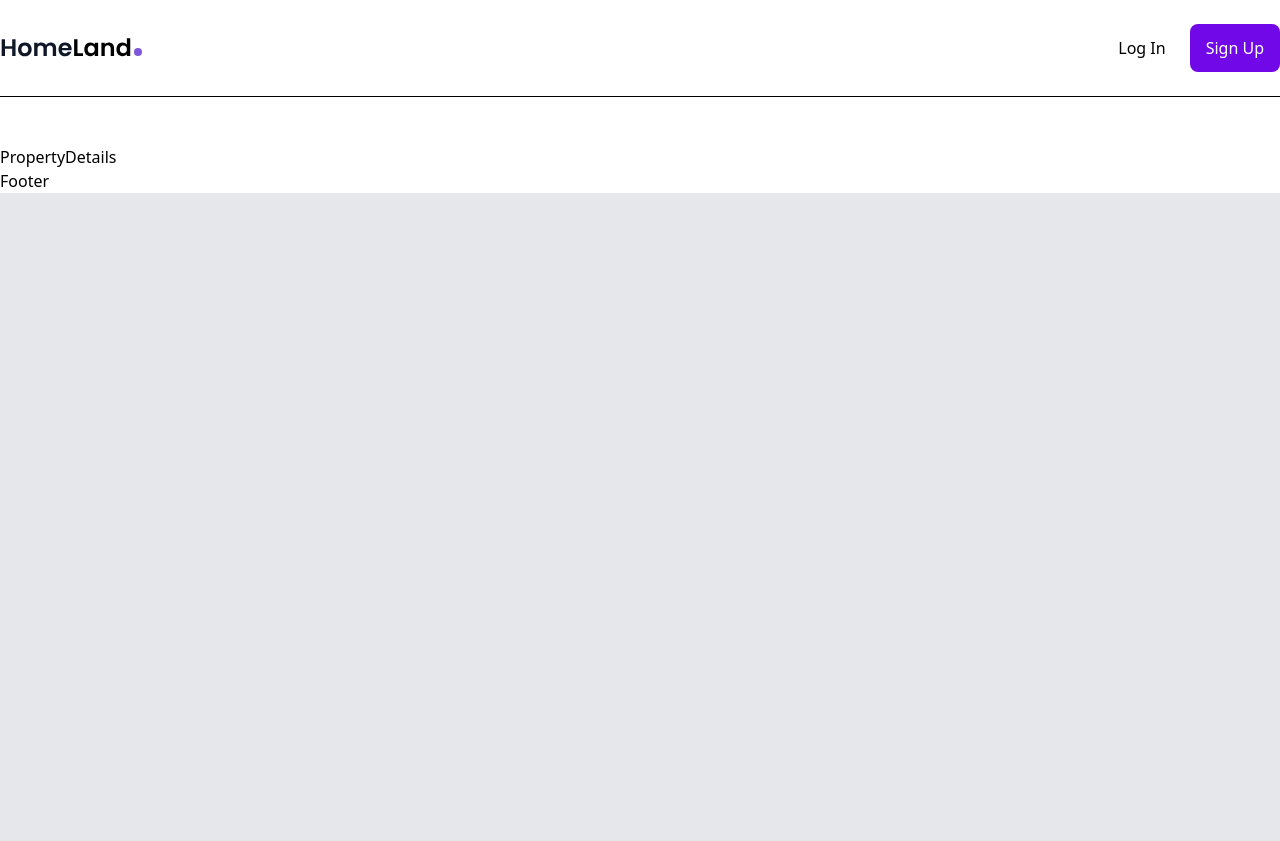
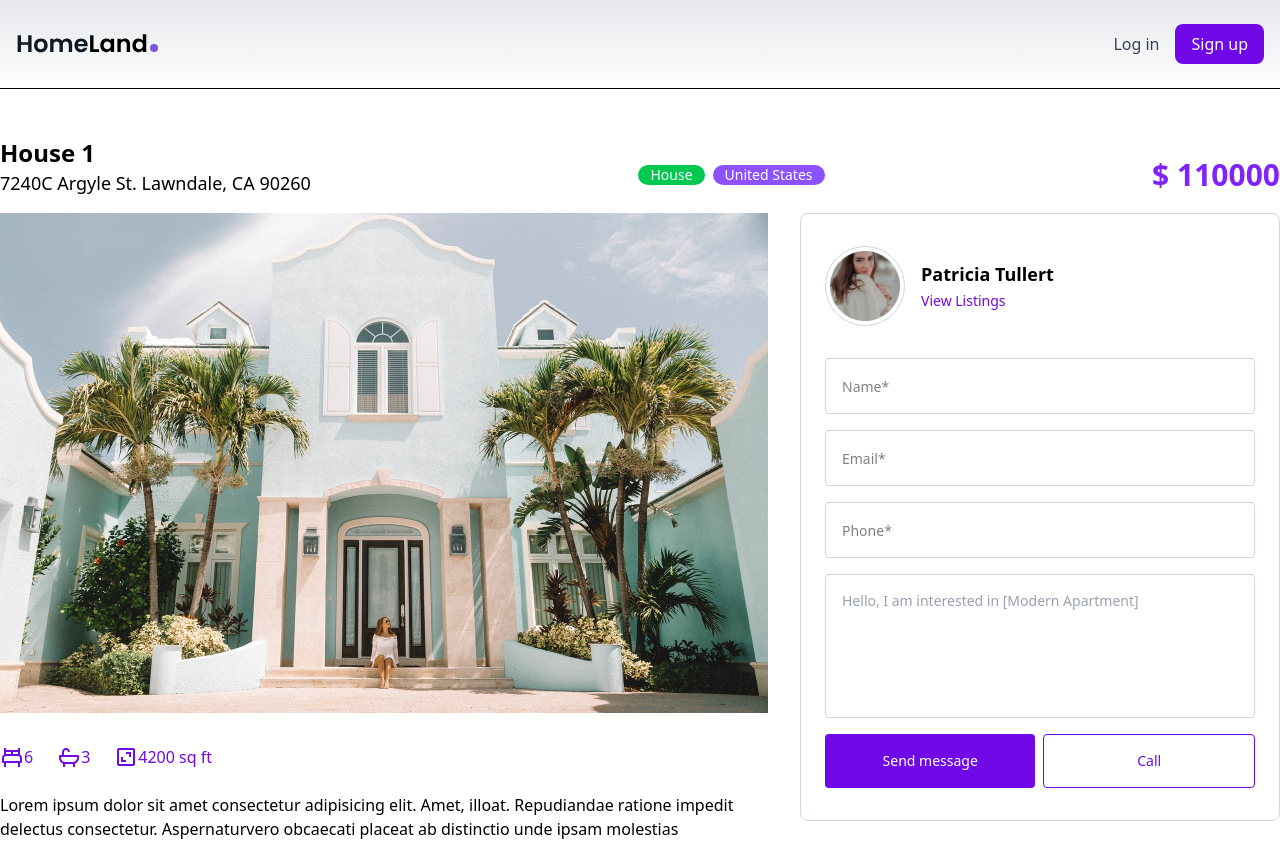
Before and after one commit to rambedade/homestays__, a React (Vite) app in the folder real-estate-main/: page /property/1 in a window 1280 px wide. Shown: the top 841 px of the page. Before the commit the page ends 800 px from the top, so only its background shows below. Built offline with nearby package versions, Linux system fonts and the light colour scheme.

Commit message:
Added Property Details Page

```diff
--- a/real-estate-main/src/components/Header.jsx
+++ b/real-estate-main/src/components/Header.jsx
@@ -4,29 +4,26 @@
 
 const Header = () => {
   return (
-    <>
-      <header className="py-6 mb-12 border-b">
-        <div className="container mx-auto flex justify-between items-center">
-          {/* logo */}
+    <header className="py-6 mb-12 border-b bg-gradient-to-b from-gray-200 to-white">
+      <div className="container mx-auto flex justify-between items-center px-4">
+        {/* Logo */}
         <Link to="/">
-            <img src={Logo} alt="" />
+          <img src={Logo} alt="HomeLand" className="h-6 w-auto" />
         </Link>
-          {/* buttons */}
-          <div className="flex items-center gap-6">
-            <Link className="hover" to="">
-              Log In
+        {/* Buttons */}
+        <div className="flex items-center space-x-4">
+          <Link className="hover:text-violet-900 transition text-gray-700" to="">
+            Log in
           </Link>
           <Link
-              className="bg-violet-700  hover:bg-violet-800
-           text-white px-4 py-3 rounded-lg transition"
+            className="bg-violet-700 hover:bg-violet-800 text-white px-4 py-2 rounded-lg transition"
             to=""
           >
-              Sign Up
+            Sign up
           </Link>
         </div>
       </div>
     </header>
-    </>
   );
 };
 
--- a/real-estate-main/src/pages/PropertyDetails.jsx
+++ b/real-estate-main/src/pages/PropertyDetails.jsx
@@ -1,7 +1,116 @@
-import React from 'react';
+import React from "react";
+
+import housesData from "../data";
+
+import { useParams } from "react-router-dom";
+
+import { BiBed, BiBath, BiArea } from "react-icons/bi";
+
+import { Link } from "react-router-dom";
 
 const PropertyDetails = () => {
-  return <div>PropertyDetails</div>;
+  const { id } = useParams();
+
+  // get the house based on the id
+  const house = housesData.find((house) => {
+    return house.id === parseInt(id);
+  });
+
+  return (
+    <section>
+      <div className="container mx-auto min-h-[800px] mb-14">
+        <div className="flex flex-col lg:flex-row lg:items-center lg:justify-between">
+          <div>
+            <h2 className="text-2xl font-semibold">{house.name}</h2>
+            <h3 className="text-lg mb-4">{house.address}</h3>
+          </div>
+          <div className="mb-4 lg:mb-0 flex gap-x-2 text-sm">
+            <div className="bg-green-500 text-white px-3 rounded-full">
+              {house.type}
+            </div>
+            <div className="bg-violet-500 text-white px-3 rounded-full">
+              {house.country}
+            </div>
+          </div>
+          <div className="text-3xl font-semibold text-violet-600">
+            $ {house.price}
+          </div>
+        </div>
+        <div className="flex flex-col items-start gap-8 lg:flex-row">
+          <div className="max-w-[768px]">
+            <div className="mb-8">
+              <img src={house.imageLg} alt="" />
+            </div>
+            <div className="flex gap-x-6 text-violet-700 mb-6">
+              <div className="flex">
+                <BiBed className="text-2xl gap-x-2 items-center" />
+                <div>{house.bedrooms}</div>
+              </div>
+              <div className="flex">
+                <BiBath className="text-2xl gap-x-2 items-center" />
+                <div>{house.bathrooms}</div>
+              </div>
+              <div className="flex">
+                <BiArea className="text-2xl gap-x-2 items-center" />
+                <div>{house.surface}</div>
+              </div>
+            </div>
+            <div>{house.description}</div>
+          </div>
+          <div className="flex-1 bg-white w-full mb-8 border border-gray-300 rounded-lg px-6 py-8">
+            <div className="flex items-center gap-x-4 mb-8">
+              <div className="w-20 h-20 p-1 border border-gray-300 rounded-full">
+                <img src={house.agent.image} alt="" />
+              </div>
+              <div>
+                <div className="font-bold text-lg">{house.agent.name}</div>
+                <Link to="" className="text-violet-700 text-sm">
+                  View Listings
+                </Link>
+              </div>
+            </div>
+            {/* form */}
+            <form className="flex flex-col gap-y-4">
+              <input
+                className="border border-gray-300 focus:border-violet-700
+              outline-none rounded w-full px-4 h-14 text-sm"
+                type="text"
+                placeholder="Name*"
+              />
+              <input
+                className="border border-gray-300 focus:border-violet-700
+              outline-none rounded w-full px-4 h-14 text-sm"
+                type="text"
+                placeholder="Email*"
+              />
+              <input
+                className="border border-gray-300 focus:border-violet-700
+              outline-none rounded w-full px-4 h-14 text-sm"
+                type="text"
+                placeholder="Phone*"
+              />
+              <textarea
+                className="border border-gray-300 focus:border-violet-700 outline-none resize-none rounded w-full p-4 h-36 text-sm text-gray-400"
+                placeholder="Message*"
+                defaultValue="Hello, I am interested in [Modern Apartment]"
+              ></textarea>
+              <div className="flex gap-x-2">
+                <button className="bg-violet-700 hover:bg-violet-800 text-white rounded p-4 text-sm w-full transition hover:cursor-pointer">
+                  Send message
+                </button>
+                <button
+                  className="border border-violet-700 text-violet-700 hover:border-violet-500
+                 hover:text-violet-500 rounded p-4 text-sm w-full transition hover:cursor-pointer"
+                >
+                  Call
+                </button>
+              </div>
+            </form>
+          </div>
+        </div>
+      </div>
+    </section>
+  );
 };
 
 export default PropertyDetails;
```
Lines whose indentation alone changed are shown as unchanged.
